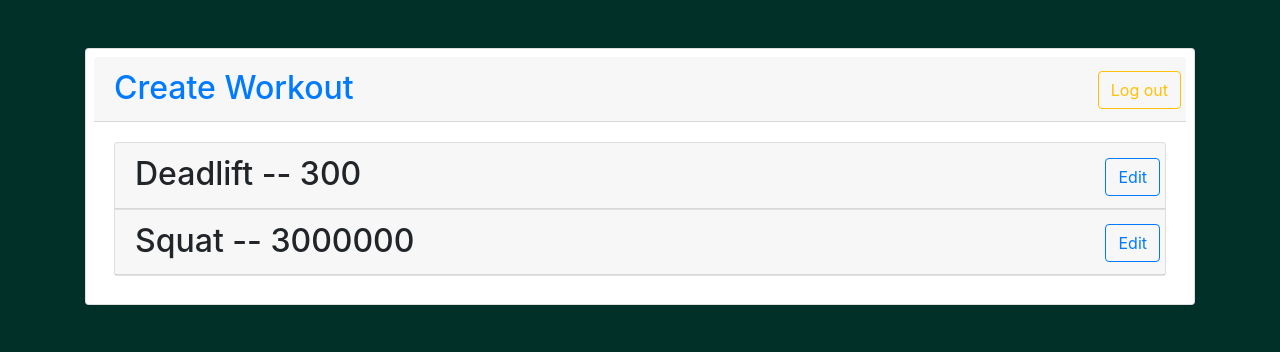
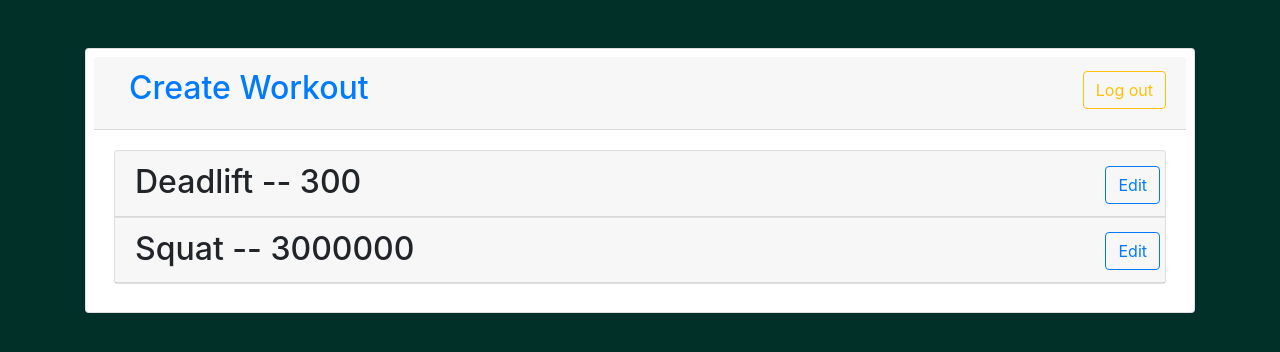
Before and after one commit to ProgramingMaster/finalproject, a Flask app: page / in a window 1280 px wide. Shown: the top 352 px of the page. Run offline with Flask 2, Linux system fonts and the light colour scheme; a user stored in the database is signed in; some libraries are stand-ins or nearby versions.

Commit message:
Actual version of last commit

```diff
--- a/application.py
+++ b/.~c9_invoke_m4mHaq.py
@@ -28,8 +28,8 @@ app.config["SESSION_PERMANENT"] = False
 app.config["SESSION_TYPE"] = "filesystem"
 Session(app)
 
-#db = SQL("postgres://zcjxmflvvdjgej:842176674c37fbc83dcc95627716e96dfaf311b1f8b67a50ec52395ee7a5fcbf@ec2-23-21-249-0.compute-1.amazonaws.com:5432/d6dvfncect3bc")
-db = SQL("sqlite:///finalproject.db")
+db = SQL("postgres://zcjxmflvvdjgej:842176674c37fbc83dcc95627716e96dfaf311b1f8b67a50ec52395ee7a5fcbf@ec2-23-21-249-0.compute-1.amazonaws.com:5432/d6dvfncect3bc")
+#db = SQL("sqlite:///finalproject.db")
 
 @app.route("/", methods=["GET", "POST"])
 @login_required
--- a/templates/create.html
+++ b/templates/create.html
@@ -5,13 +5,15 @@
 {% endblock %}
 
 {% block main %}
-    <div class="card-header row m-0">
+    <div class="card-header">
+        <div class="row m-0">
             <h2 class="col-md">
                 <a href="/">Back to Workouts</a>
             </h2>
             <h2 class="col-">
                 <a href="/logout" class="btn btn-outline-warning">Log out</a>
             </h2>
+        </div>
     </div>
     <div class="card-body">
         <form action="/create" method="post" class="form">
--- a/templates/index.html
+++ b/templates/index.html
@@ -6,11 +6,11 @@
 
 {% block main %}
 <div class="card-header">
-    <div class="row">
-        <h2 class="mb-0 col-md">
+    <div class="row m-0">
+        <h2 class="col-md">
             <a href="/create">Create Workout</a>
         </h2>
-        <h2 class="mb-0 col-">
+        <h2 class="col-">
             <a href="/logout" class="btn btn-outline-warning">Log out</a>
         </h2>
     </div>
--- a/templates/signup.html
+++ b/templates/signup.html
@@ -18,6 +18,6 @@
         </div>
         <button type="submit" class="btn btn-primary">Sign up</button>
 
-        <p>Already have an account? <a href="/signup">Log in!</a></p>
+        <p>Already have an account? <a href="/login">Log in!</a></p>
     </form>
 {% endblock %}
```
Lines whose indentation alone changed are shown as unchanged.
